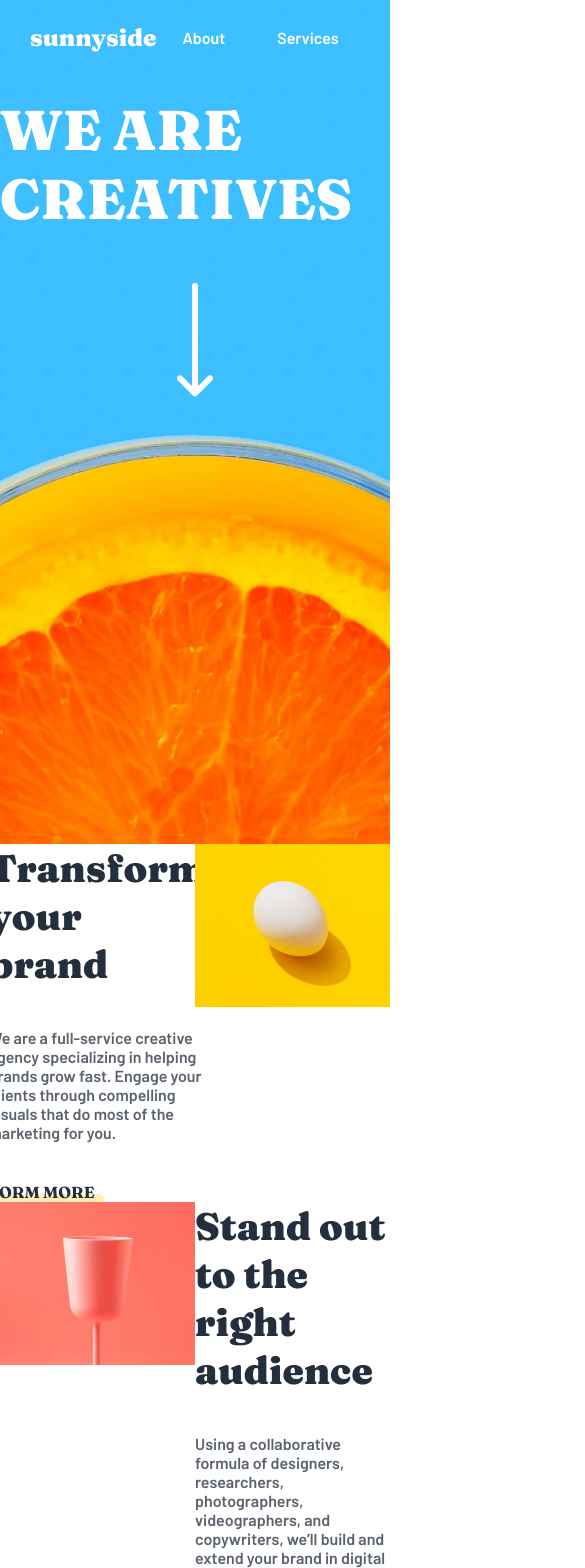
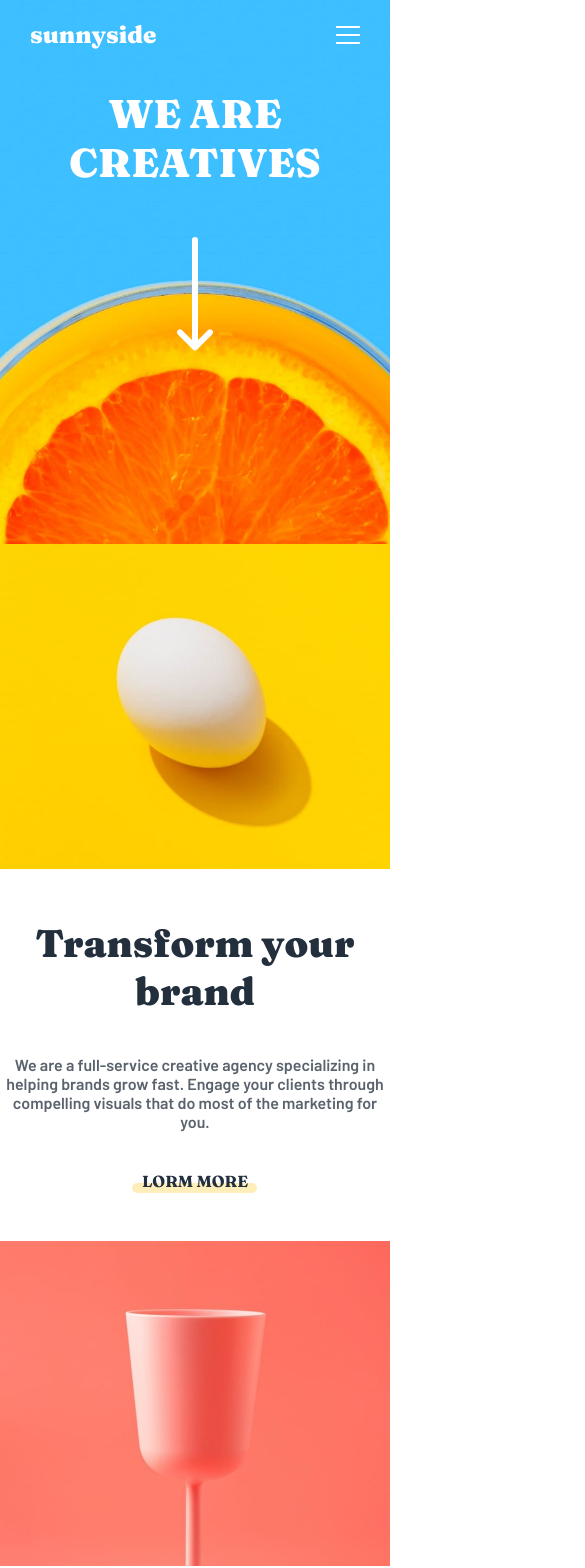
Before and after one commit to ali-tz-2004/sunnyside-agency-landing-page-main, a React (Create React App) app: page / in a window 390 px wide. Shown: the top 1568 px of the page, 585 px wide, since content can reach past the window. Built offline with nearby package versions, Linux system fonts and the light colour scheme.

Commit message:
initial commit

```diff
--- a/src/App.css
+++ b/src/App.css
@@ -1,10 +1,14 @@
 /* page 1 */
 .page-blue {
   color: white;
+  background-image: url("./images/desktop/image-header.jpg");
   background-repeat: no-repeat;
   background-position: bottom;
   background-size: cover;
   height: 100vh;
+}
+.img-page-blue {
+  display: none;
 }
 .navbar {
   display: flex;
@@ -27,6 +31,9 @@
   font-weight: bold;
   background-color: #6eceff;
 }
+.hamburger {
+  display: none;
+}
 .body-page-blue {
   display: flex;
   flex-direction: column;
@@ -34,7 +41,7 @@
   font-family: "Fraunces", serif;
 }
 .title-page-blue {
-  font-size: 3.5rem;
+  font-size: 2.5rem;
   padding: 20px 0 50px 0;
 }
 .img-blue-page {
@@ -223,3 +230,46 @@
 .icon:hover {
   fill: white;
 }
+
+@media (max-width: 480px) {
+  .page-blue {
+    height: calc(100vh - 300px);
+  }
+  .ul-navbar {
+    display: none;
+  }
+  .hamburger {
+    display: block;
+  }
+  .title-page-blue {
+    text-align: center;
+  }
+  .full-page-trans-stand {
+    flex-direction: column-reverse;
+  }
+  .color-page-trans-stand {
+    width: 100vw;
+  }
+  .white-page-trans-stand {
+    width: 100vw;
+    text-align: center;
+    padding: 50px 20px;
+  }
+  .full-page-stand {
+    flex-direction: column;
+  }
+  .page-graphic-and-photography,
+  .page-photography {
+    flex-direction: column;
+  }
+  .page-graphic,
+  .page-photography {
+    width: 100vw;
+    background-repeat: no-repeat;
+    background-position: center;
+    background-size: cover;
+  }
+  .pages-client {
+    flex-direction: column;
+  }
+}
--- a/src/FullPage/Clients.jsx
+++ b/src/FullPage/Clients.jsx
@@ -1,4 +1,4 @@
-import { ClientsInfo } from "./ClientsInfo";
+import { ClientsInfo } from "../components/client/ClientsInfo";
 
 const Clients = () => {
   return (
--- a/src/FullPage/Header.jsx
+++ b/src/FullPage/Header.jsx
@@ -7,12 +7,12 @@ const Header = () => {
     { id: 4, name: "Contact" },
   ];
   return (
-    <section
-      className="page-blue"
-      style={{ backgroundImage: `url(${img.header})` }}
-    >
+    <section className="page-blue">
       <nav className="navbar">
         <h2>sunnyside</h2>
+        <div className="hamburger">
+          <img src={img.hamburger} alt="" />
+        </div>
         <ul className="ul-navbar">
           {li.map((x) => (
             <li key={x.id}>{x.name}</li>
--- a/src/FullPage/Tfoot.jsx
+++ b/src/FullPage/Tfoot.jsx
@@ -1,4 +1,4 @@
-import { Icons, LinksTfoot } from "./ClientsInfo";
+import { Icons, LinksTfoot } from "../components/client/ClientsInfo";
 import { Link } from "react-router-dom";
 
 const Tfoot = () => {
--- a/src/index.css
+++ b/src/index.css
@@ -19,6 +19,7 @@
 
 body {
   font-family: "Barlow", sans-serif;
+  overflow-x: hidden;
 }
 
 h2 {
```
Also changed, not shown: src/components/client/ClientsInfo.js (renamed from src/FullPage/ClientsInfo.js, +5 -5 lines), src/images/export.js (+9 -9 lines).
